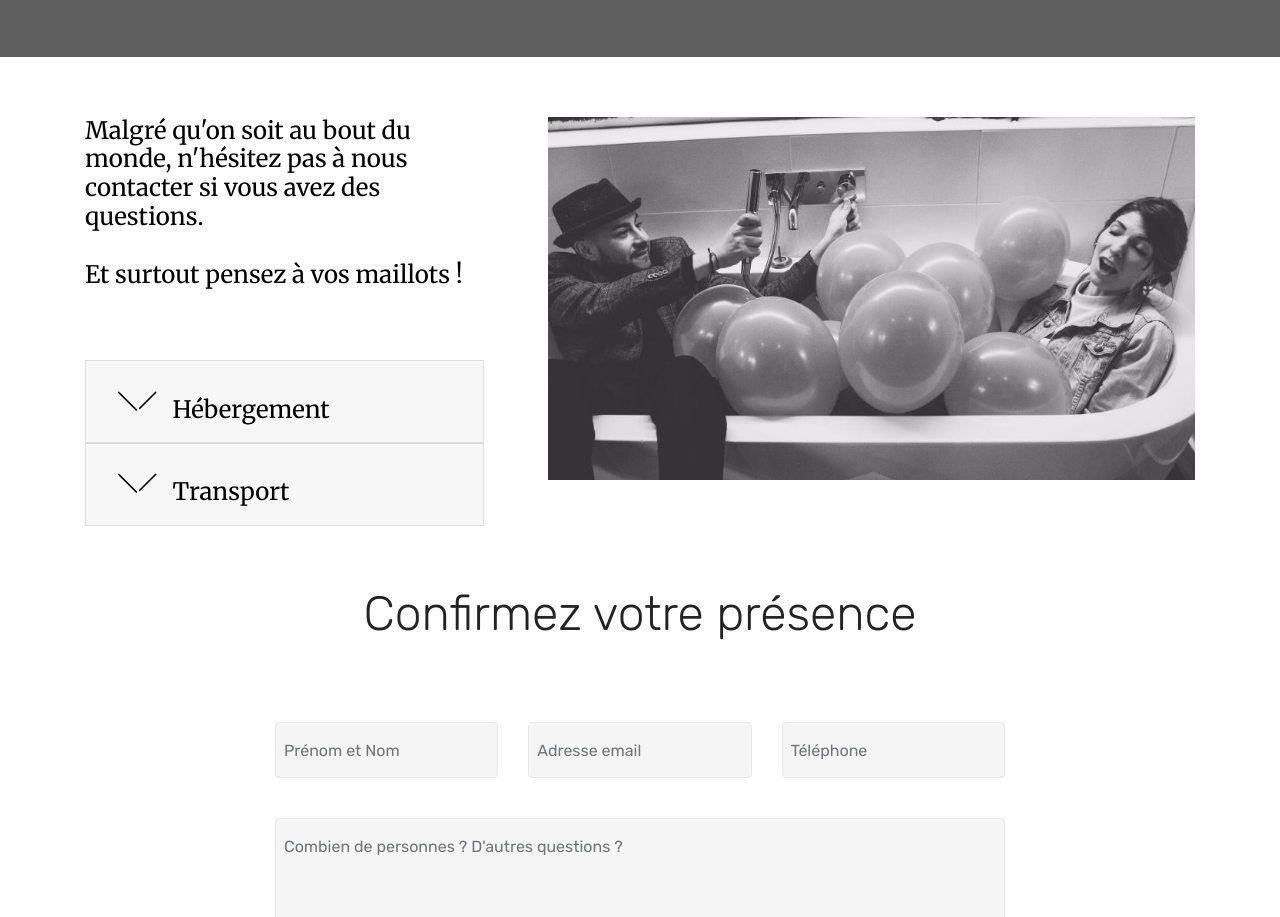
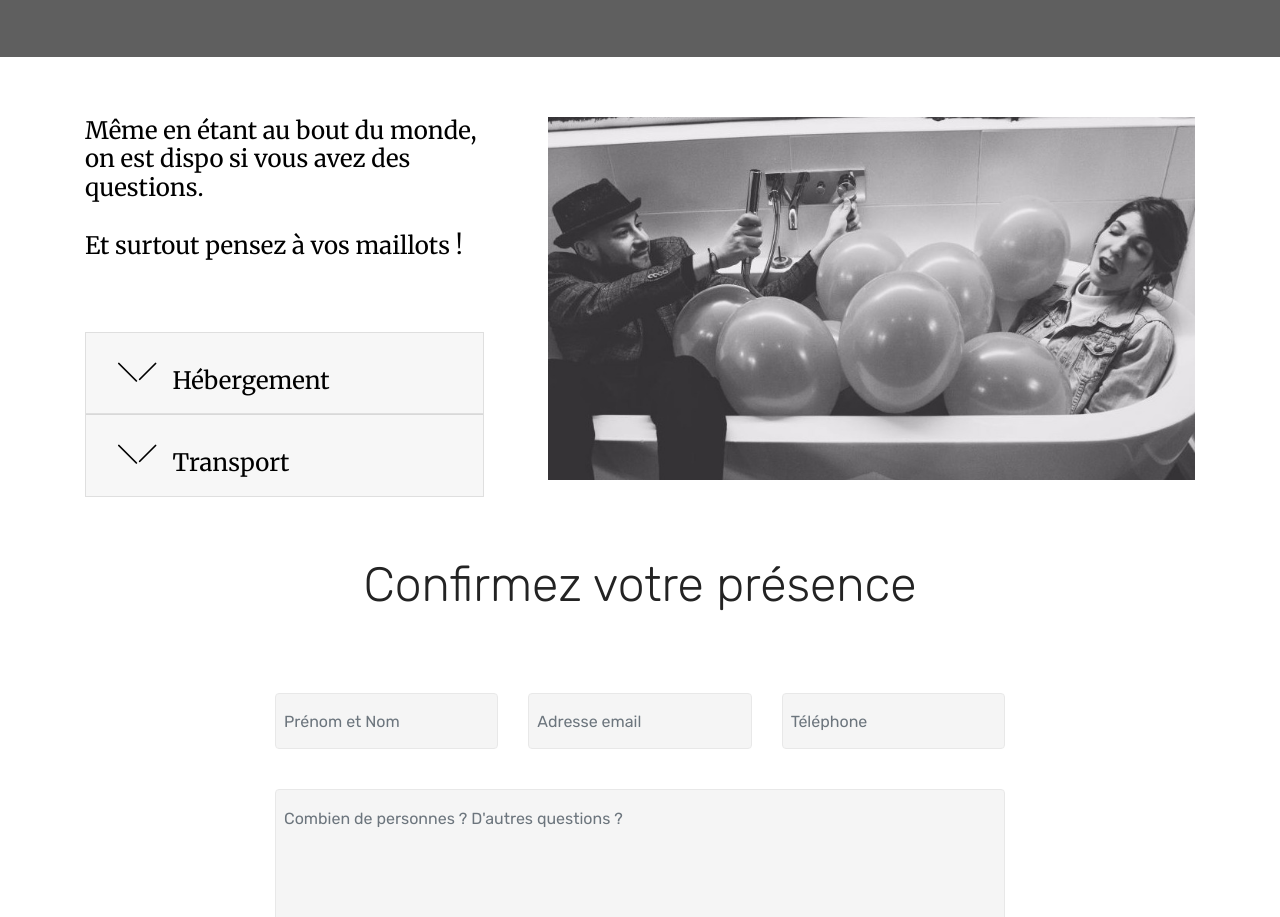
Before and after one commit to mohnadjim/cnm, a plain HTML site: page index.html in a window 1280 px wide. Shown: the part 3218-4135 px from the top of the page. Drawn offline with Linux system fonts and the light colour scheme; files whose address does not match are found by name.

Commit message:
Update index.html

```diff
--- a/index.html
+++ b/index.html
@@ -253,7 +253,7 @@
         <div class="container">
             <div class="media-container-row">
                     <div class="toggle-content">
-                        <h2 class="mbr-section-title pb-3 align-left mbr-fonts-style display-5">Malgré qu'on soit au bout du monde, n'hésitez pas à nous contacter si vous avez des questions. <br><br>Et surtout pensez à vos maillots !</h2>
+                        <h2 class="mbr-section-title pb-3 align-left mbr-fonts-style display-5">Même en étant au bout du monde, on est dispo si vous avez des questions. <br><br>Et surtout pensez à vos maillots !</h2>
 
                         <div id="bootstrap-toggle" class="toggle-panel accordionStyles tab-content pt-5 mt-2">
                             <div class="card">
```
